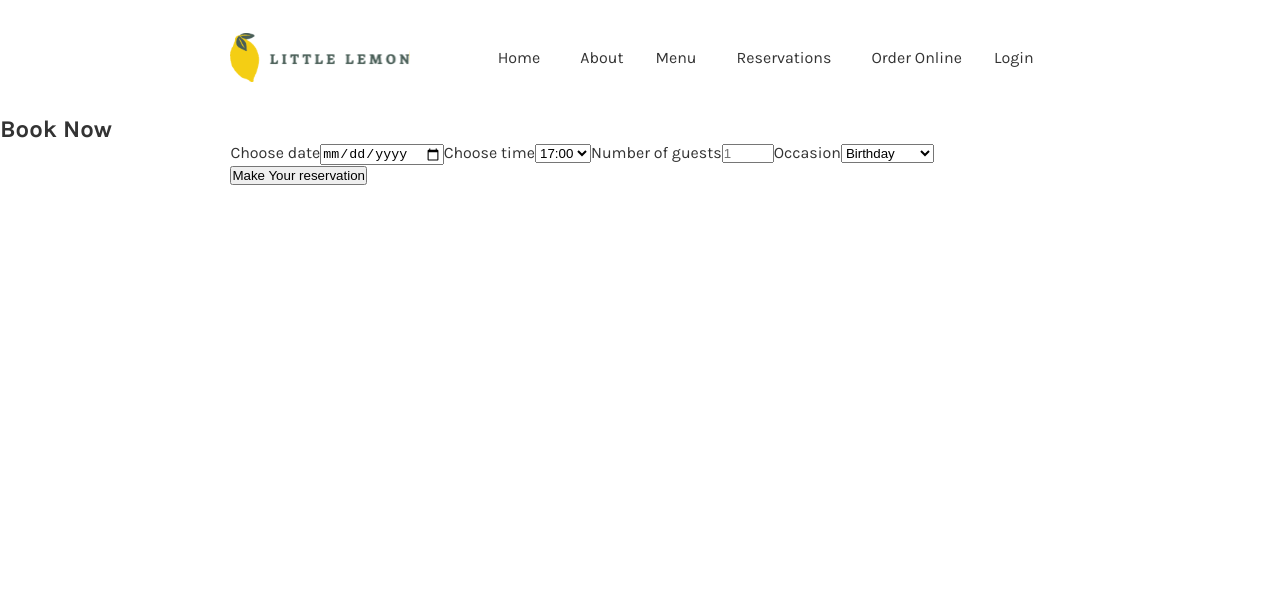
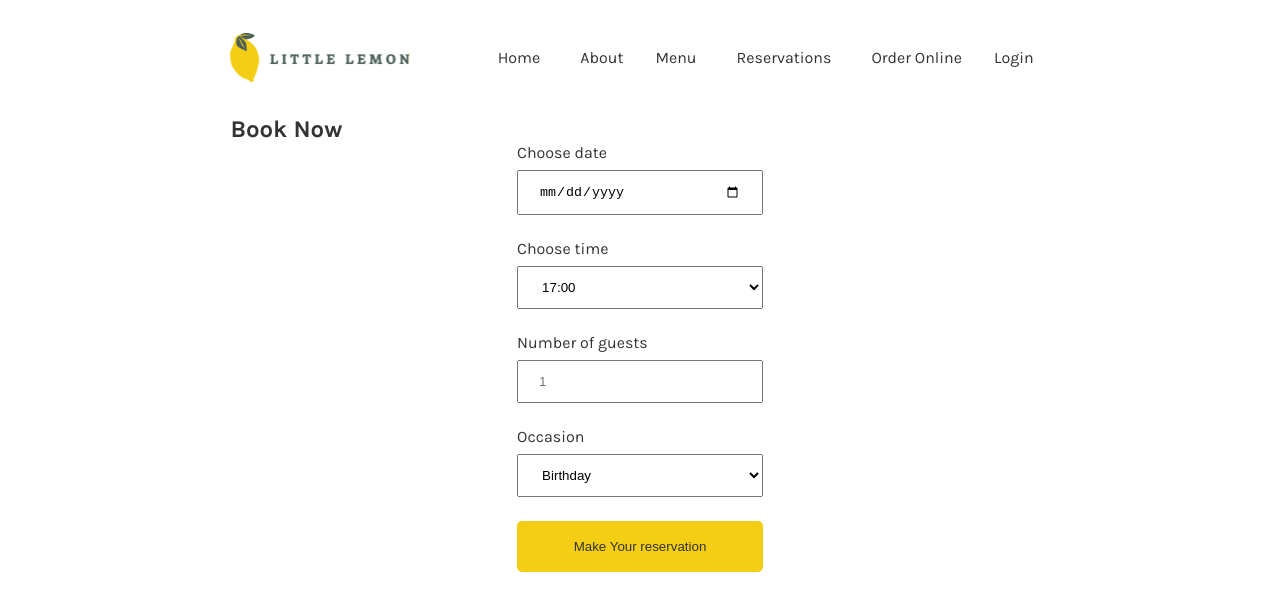
Before and after one commit to t4katona/little-lemon, a React (Create React App) app: page /booking in a window 1280 px wide. Shown: the top 610 px of the page. Built offline with nearby package versions, Linux system fonts and the light colour scheme.

Commit message:
created style for form

```diff
--- a/src/components/form/BookingForm.jsx
+++ b/src/components/form/BookingForm.jsx
@@ -1,5 +1,5 @@
 import React, { useEffect, useState } from "react";
-import styles from "./bookingForm.module";
+import styles from "./bookingForm.module.css";
 
 export const BookingForm = ({ availableTimes, updateTimes, submitForm }) => {
   const [date, setDate] = useState("");
@@ -27,9 +27,10 @@ export const BookingForm = ({ availableTimes, updateTimes, submitForm }) => {
   useEffect(() => {});
 
   return (
-    <>
+    <div className="general_padding">
       <h2>Book Now</h2>
-      <form className="general_padding">
+      <form>
+        <div>
           <label htmlFor="res-date">Choose date</label>
           <input
             type="date"
@@ -37,6 +38,8 @@ export const BookingForm = ({ availableTimes, updateTimes, submitForm }) => {
             id="res-date"
             onChange={(e) => handleDateSelection(e)}
           />
+        </div>
+        <div>
           <label htmlFor="res-time">Choose time</label>
           <select
             name="res-time"
@@ -50,6 +53,8 @@ export const BookingForm = ({ availableTimes, updateTimes, submitForm }) => {
               </option>
             ))}
           </select>
+        </div>
+        <div>
           <label htmlFor="guests">Number of guests</label>
           <input
             type="number"
@@ -60,6 +65,8 @@ export const BookingForm = ({ availableTimes, updateTimes, submitForm }) => {
             value={guests}
             onChange={(e) => setGuests(e.target.value)}
           />
+        </div>
+        <div>
           <label htmlFor="occasion">Occasion</label>
           <select
             name="occasion"
@@ -70,6 +77,7 @@ export const BookingForm = ({ availableTimes, updateTimes, submitForm }) => {
             <option>Birthday</option>
             <option>Anniversary</option>
           </select>
+        </div>
         <input
           aria-label="On Click"
           type="submit"
@@ -77,6 +85,6 @@ export const BookingForm = ({ availableTimes, updateTimes, submitForm }) => {
           onClick={handleSubmit}
         />
       </form>
-    </>
+    </div>
   );
 };
--- /dev/null
+++ b/src/components/form/bookingForm.module.css
@@ -0,0 +1,50 @@
+form > div > input,
+form > div > select {
+  width: 100%;
+  padding: 12px 20px;
+  margin: 8px 0;
+  box-sizing: border-box;
+}
+
+input[type="submit"] {
+  width: 100%;
+  background-color: #f4ce14;
+  border: none;
+  border-radius: 5px;
+  color: #333333;
+  padding: 1.1rem 2rem;
+  text-align: center;
+  text-decoration: none;
+  display: inline-block;
+}
+
+form {
+  width: 100%;
+  display: flex;
+  justify-content: center;
+  align-items: center;
+  row-gap: 1rem;
+  flex-direction: column;
+}
+
+form > div {
+  width: 100%;
+}
+
+@media only screen and (min-width: 768px) {
+  input[type="submit"] {
+    width: 50%;
+  }
+  form > div {
+    width: 50%;
+  }
+}
+
+@media only screen and (min-width: 992px) {
+  input[type="submit"] {
+    width: 30%;
+  }
+  form > div {
+    width: 30%;
+  }
+}
--- a/src/components/main/chicago/chicago.module.css
+++ b/src/components/main/chicago/chicago.module.css
@@ -50,9 +50,6 @@
   .hero_image_container {
     width: 100%;
     display: block;
-  }
-
-  .hero_img {
   }
 }
 
--- a/src/pages/ConfirmedBooking.jsx
+++ b/src/pages/ConfirmedBooking.jsx
@@ -5,7 +5,7 @@ export const ConfirmedBooking = () => {
   return (
     <>
       <Header />
-      <h1>Your booking has been confirmed</h1>
+      <h1 className="general_padding">Your booking has been confirmed</h1>
     </>
   );
 };
```
Also changed, not shown: src/components/form/bookingForm.module.jsx (deleted). Lines whose indentation alone changed are shown as unchanged.
